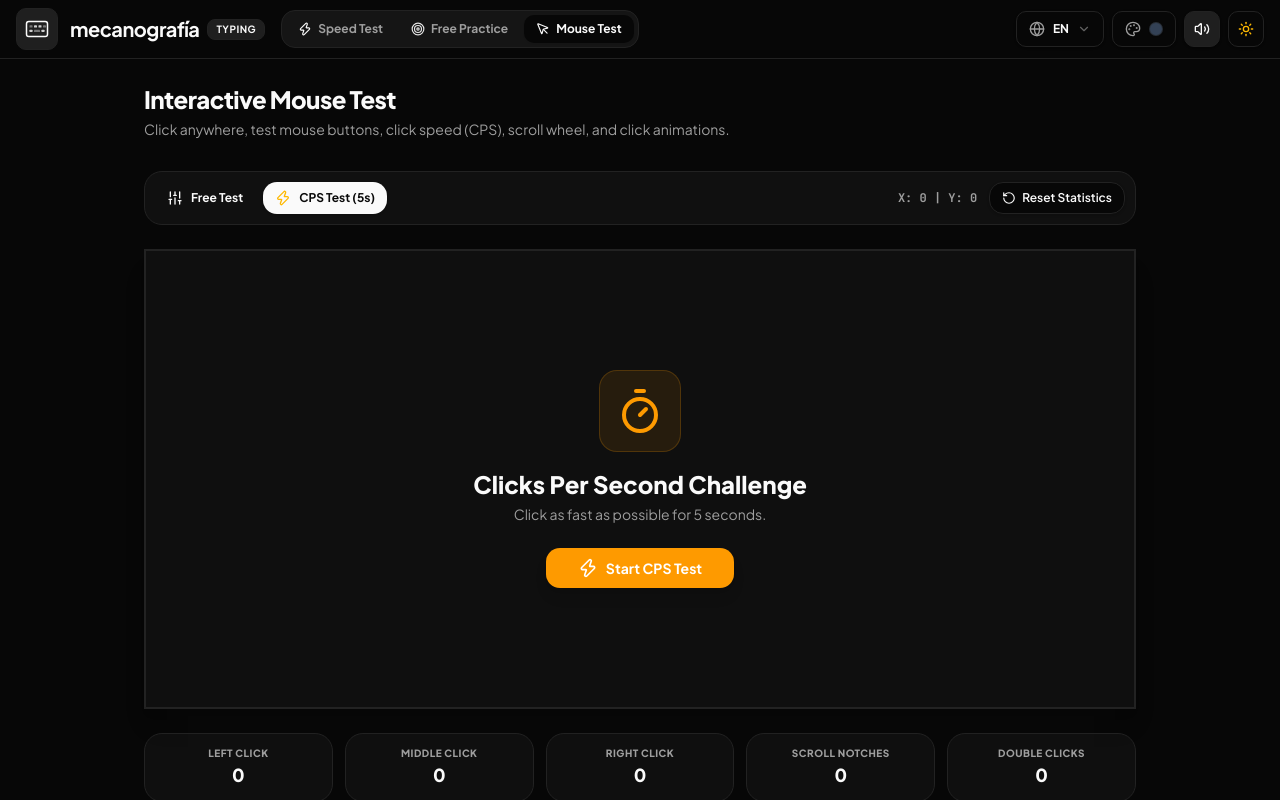
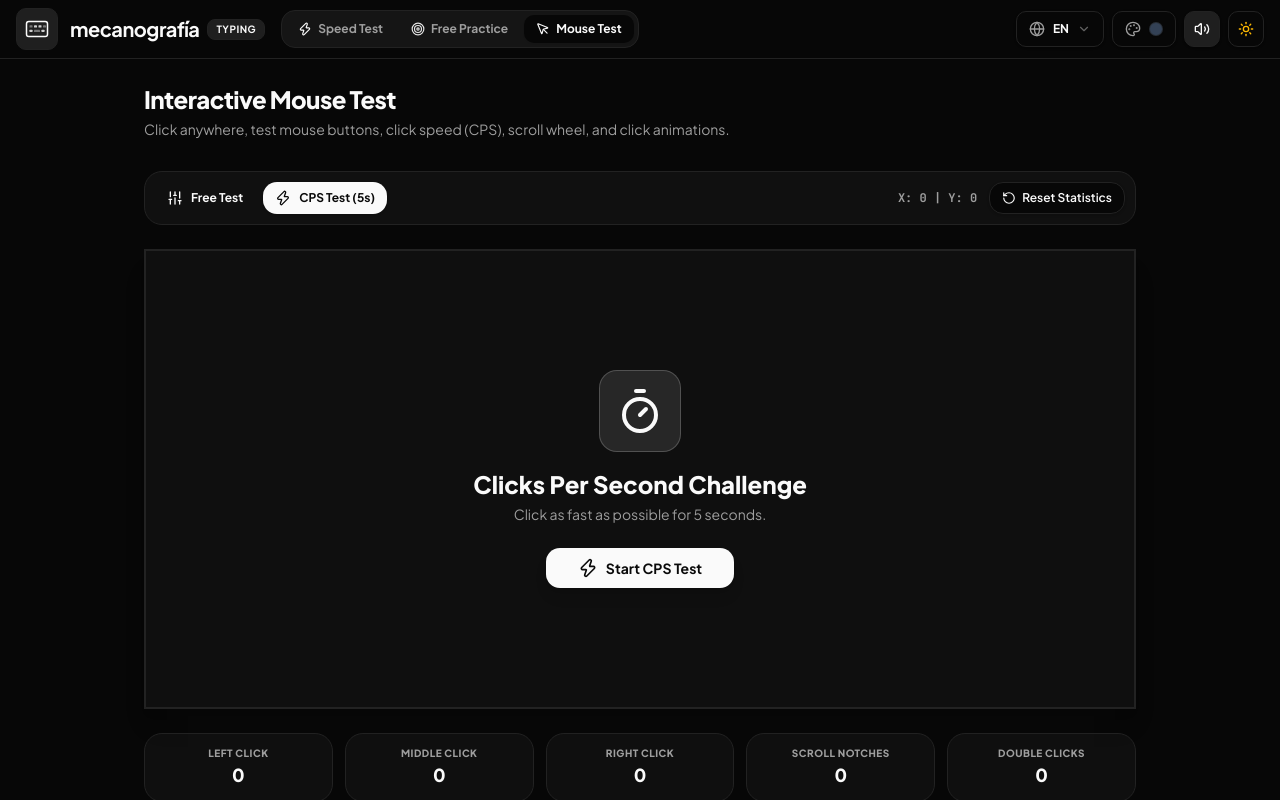
Before and after one commit to DanyGuerra/mecanografia-typing, a Next.js app: page /en/mouse in a window 1280 px wide. Both pictures are taken after a click on the button "CPS Test (5s)". Shown: the top 800 px of the page. Built offline with nearby package versions, Linux system fonts and the light colour scheme.

Commit message:
style: update MouseTester theme colors to use primary palette

```diff
--- a/src/components/MouseTester.tsx
+++ b/src/components/MouseTester.tsx
@@ -310,7 +310,7 @@ export default function MouseTester({ soundEnabled, accentColor, onPlaySound, t
             onClick={() => setActiveTab('cps')}
             className="rounded-xl font-bold gap-2 text-xs cursor-pointer"
           >
-            <Zap className="size-4 text-amber-400" />
+            <Zap className={`size-4 ${activeTab === 'cps' ? 'text-primary-foreground' : 'text-primary'}`} />
             <span>{t.cpsTestTab}</span>
           </Button>
         </div>
@@ -357,8 +357,8 @@ export default function MouseTester({ soundEnabled, accentColor, onPlaySound, t
         <div className="w-full h-[460px] flex flex-col items-center justify-center p-6 bg-card rounded-none border-2 border-border shadow-xl relative overflow-hidden">
           {cpsTestState === 'idle' && (
             <div className="flex flex-col items-center gap-4 text-center">
-              <div className="p-4 rounded-2xl bg-amber-500/10 border border-amber-500/20">
-                <Timer className="size-12 text-amber-500" />
+              <div className="p-4 rounded-2xl bg-primary/10 border border-primary/20">
+                <Timer className="size-12 text-primary" />
               </div>
               <div>
                 <h3 className="text-2xl font-extrabold text-foreground">{t.cpsTestTitle}</h3>
@@ -367,7 +367,7 @@ export default function MouseTester({ soundEnabled, accentColor, onPlaySound, t
               <Button
                 size="lg"
                 onClick={startCpsTest}
-                className="mt-2 rounded-xl font-bold gap-2 px-8 bg-amber-500 hover:bg-amber-600 text-white shadow-lg cursor-pointer"
+                className="mt-2 rounded-xl font-bold gap-2 px-8 bg-primary hover:bg-primary/90 text-primary-foreground shadow-lg cursor-pointer"
               >
                 <Zap className="size-5" />
                 <span>{t.startCpsTest}</span>
@@ -380,9 +380,9 @@ export default function MouseTester({ soundEnabled, accentColor, onPlaySound, t
               onMouseDown={handleMouseDown}
               onMouseUp={handleMouseUp}
               onContextMenu={(e) => e.preventDefault()}
-              className="w-full h-full flex-1 flex flex-col items-center justify-center gap-4 p-8 bg-amber-500/5 rounded-2xl border-2 border-amber-500/50 cursor-pointer select-none"
+              className="w-full h-full flex-1 flex flex-col items-center justify-center gap-4 p-8 bg-primary/5 rounded-2xl border-2 border-primary/50 cursor-pointer select-none"
             >
-              <div className="text-7xl font-black text-amber-500 font-mono animate-pulse">
+              <div className="text-7xl font-black text-primary font-mono animate-pulse">
                 {cpsTimeLeft}s
               </div>
               <div className="text-4xl font-extrabold text-foreground">
```
